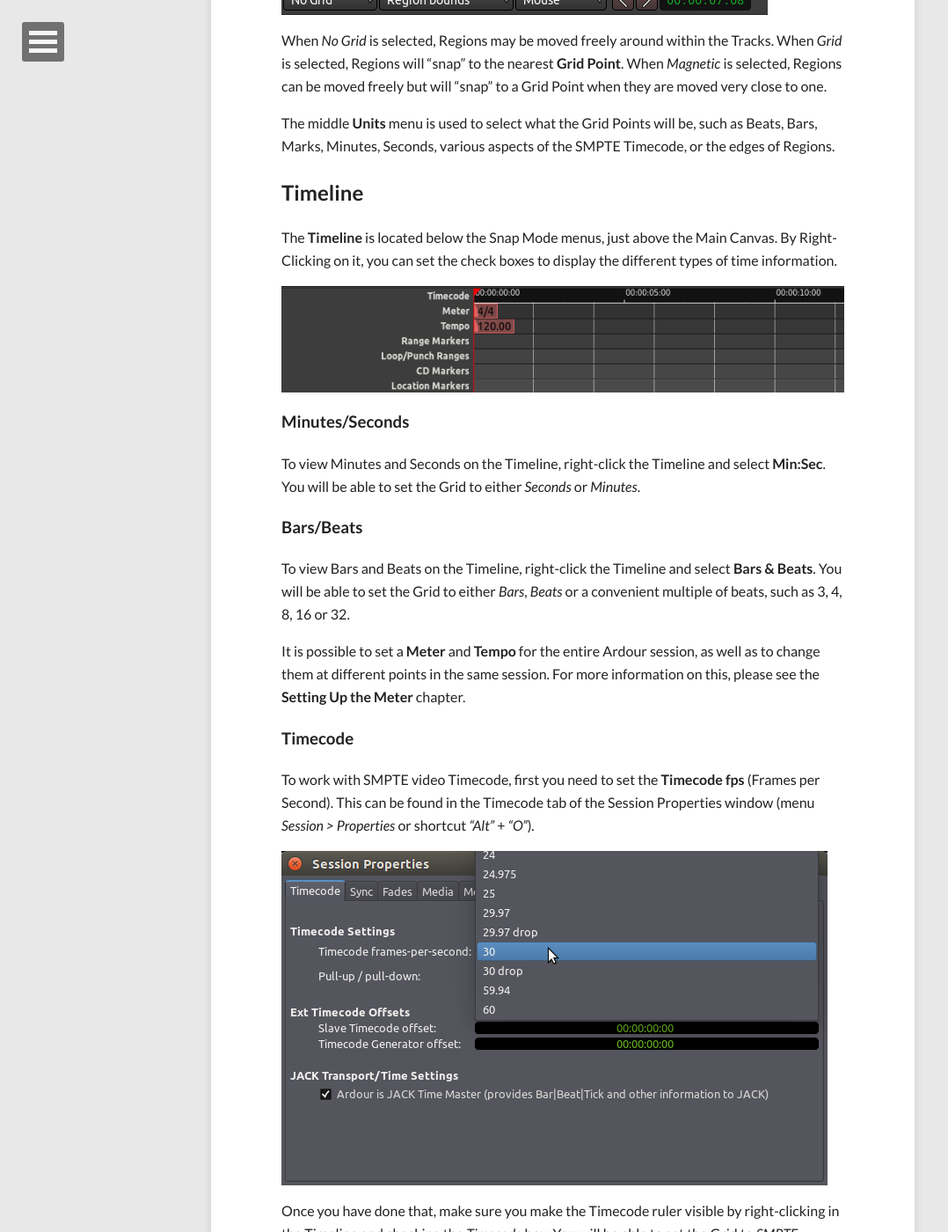
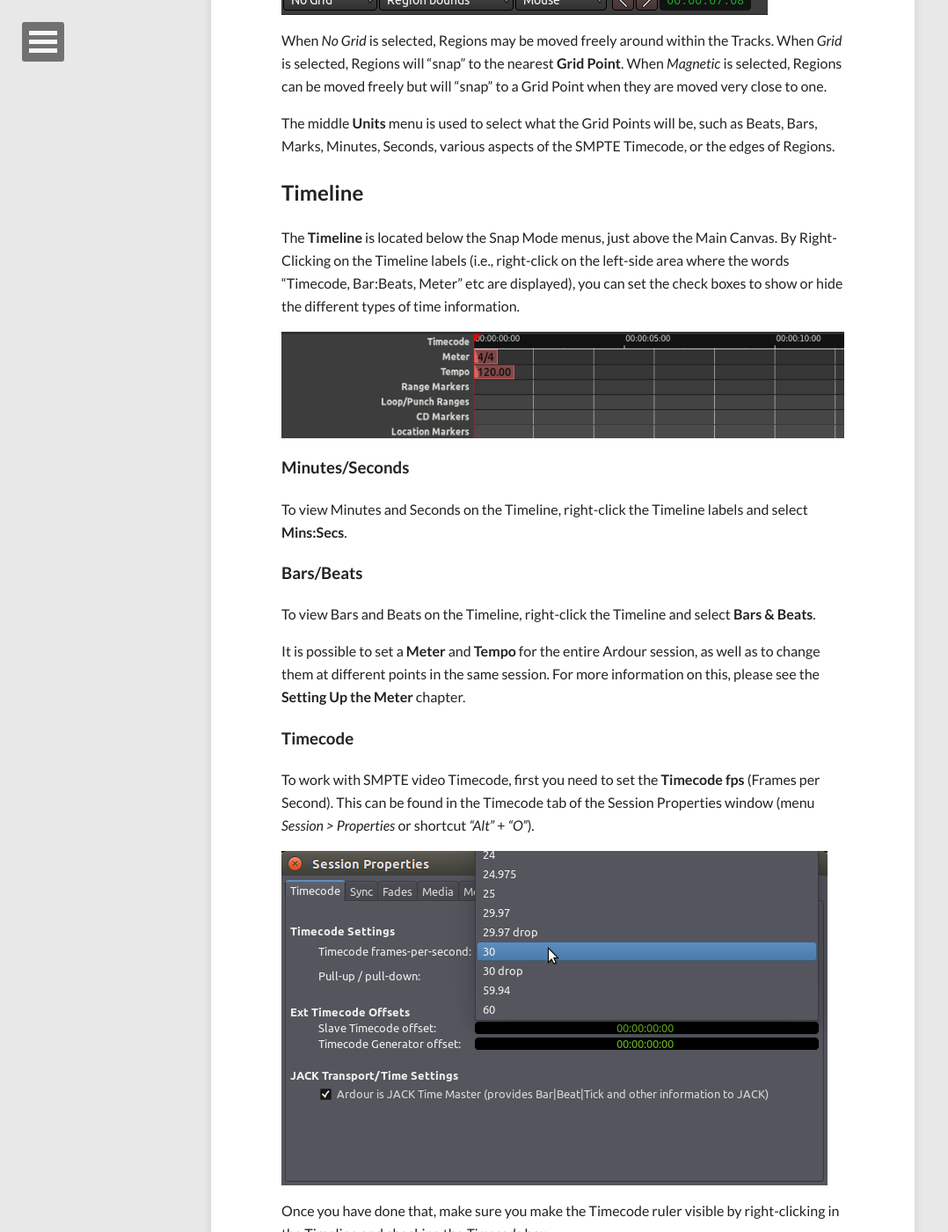
Before and after one commit to brunoruviaro/ardour4-tutorial, a Jekyll site: the page built from _posts/2014-09-25-setting-up-the-timeline.md, in a window 1280 px wide and 1400 px high, scrolled down 1586 px. Shown: the whole window at 88% size, without its empty margins (0-1078 px from the left). Built offline with Jekyll 4.4.1, drawn with Linux system fonts in a browser that asks for light colours; nearby versions of some CDN libraries; some of the changed text lies outside the part shown.

Commit message:
update timeline instructions

```diff
--- a/_posts/2014-09-25-setting-up-the-timeline.md
+++ b/_posts/2014-09-25-setting-up-the-timeline.md
@@ -62,23 +62,19 @@
 --------
 
 The **Timeline** is located below the Snap Mode menus, just above the
-Main Canvas. By Right-Clicking on it, you can set the check boxes to
-display the different types of time information.
+Main Canvas. By Right-Clicking on the Timeline labels (i.e., right-click on the left-side area where the words "Timecode, Bar:Beats, Meter" etc are displayed), you can set the check boxes to show or hide the different types of time information.
 
 ![Timeline]({{ site.url }}/images/Ardour4_Overview_Rulers.png)
 
 ### Minutes/Seconds
 
-To view Minutes and Seconds on the Timeline, right-click the Timeline
-and select **Min:Sec**. You will be able to set the Grid to
-either *Seconds* or *Minutes*.
+To view Minutes and Seconds on the Timeline, right-click the Timeline labels
+and select **Mins:Secs**.
 
 ### Bars/Beats
 
 To view Bars and Beats on the Timeline, right-click the Timeline and
-select **Bars & Beats**. You will be able to set the Grid to either
-*Bars*, *Beats* or a convenient multiple of beats, such as 3, 4, 8, 16
-or 32.
+select **Bars & Beats**.
 
 It is possible to set a **Meter** and **Tempo** for the entire Ardour
 session, as well as to change them at different points in the same
@@ -95,9 +91,7 @@
 ![Timecode]({{ site.url }}/images/Ardour4_Timecode.png)
 
 Once you have done that, make sure you make the Timecode ruler visible
-by right-clicking in the Timeline and checking the *Timecode* box. You
-will be able to set the Grid to *SMPTE Frames*, *SMPTE Seconds* and
-*SMPTE Minutes*.
+by right-clicking in the Timeline and checking the *Timecode* box.
 
 Continuing
 ----------
```
